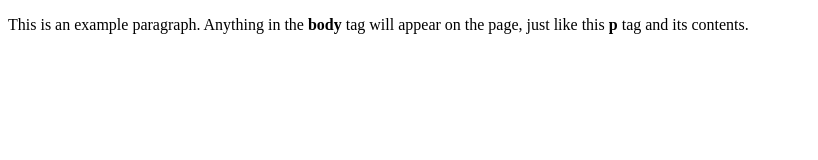
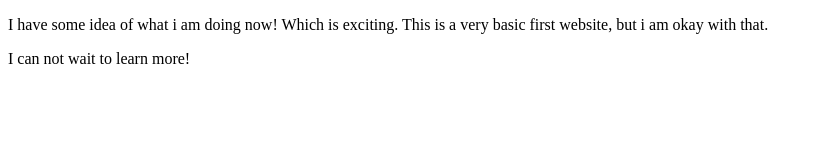
Before and after one commit to rcombs17/codelab-static-laptop-setup, a plain HTML site: page Index.html in a window 1280 px wide. Shown: the whole page, without its empty margins (0-818 px from the left). Drawn offline with Linux system fonts and the light colour scheme.

Commit message:
a message describing your changes

```diff
--- a/Index.html
+++ b/Index.html
@@ -1,9 +1,10 @@
 <!doctype html>
 <html>
   <head>
-    <title>This is the title of the webpage!</title>
+    <title>Yay I created my first website</title>
   </head>
   <body>
-    <p>This is an example paragraph. Anything in the <strong>body</strong> tag will appear on the page, just like this <strong>p</strong> tag and its contents.</p>
+    <p>I have some idea of what i am doing now! Which is exciting. This is a very basic first website, but i am okay with that.</p>
   </body>
+    <p> I can not wait to learn more! <p>
 </html>
```
